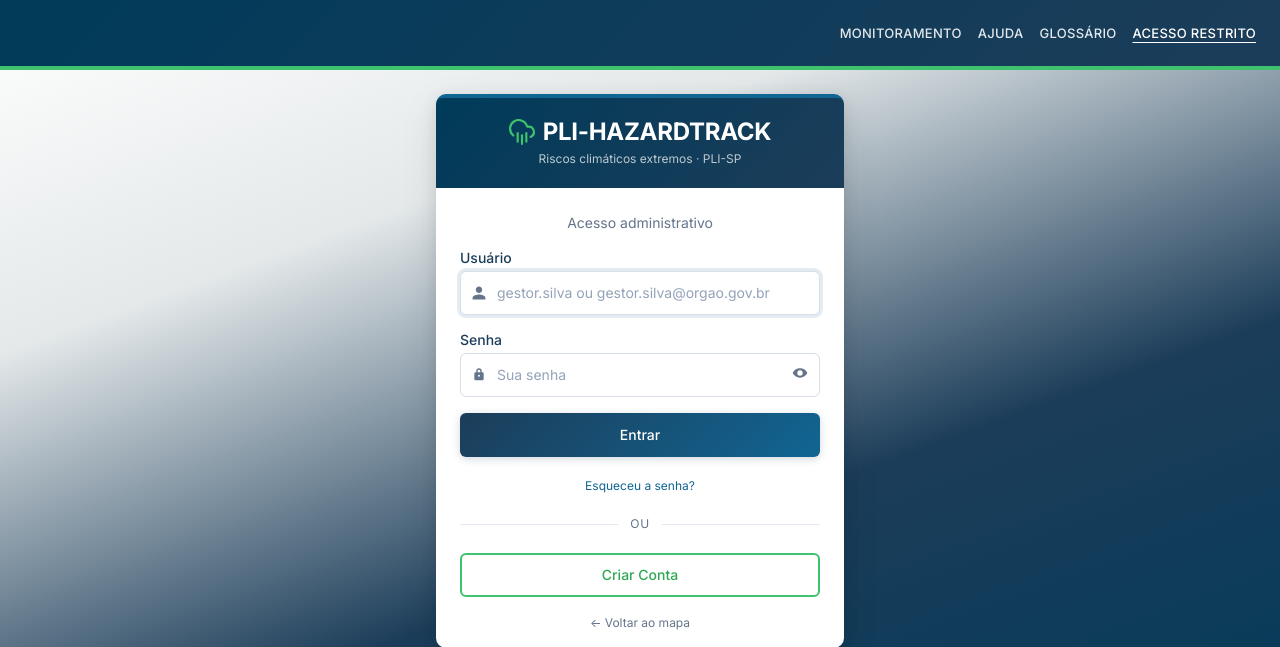
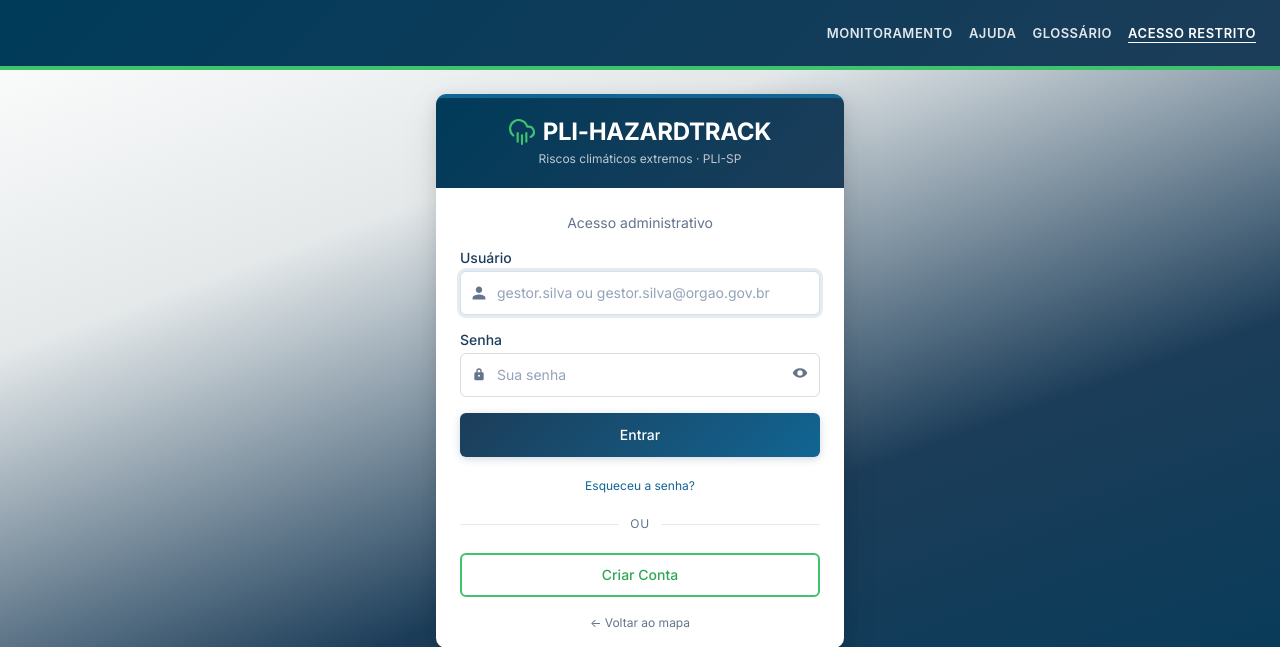
Before and after one commit to vpcapanema/PLI-HazardTrack, a Flask app: page /admin/login in a window 1280 px wide. Shown: the top 647 px of the page. Run offline with Flask 3, Linux system fonts and the light colour scheme; some libraries are stand-ins or nearby versions.

Commit message:
style(login): topbar com a mesma fonte dos menus da home do PLI Reporta
Fonte do sistema, 13px, 600, maiusculas, espacamento 0.04em.

Co-Authored-By: Claude Fable 5.1 <noreply@anthropic.com>

```diff
--- a/static/admin.css
+++ b/static/admin.css
@@ -1590,3 +1590,7 @@ body .adm-session-bar .adm-session-role { font-size: 10px; }
 .admin-sidebar .nav-subitem.active { color: #fff; font-weight: 600; }
 .admin-sidebar .nav-group-label { font-family: inherit; font-size: 10px; font-weight: 700; letter-spacing: 0.04em; text-transform: uppercase; color: rgba(255, 255, 255, 0.45); }
 .admin-sidebar .sidebar-credit { font-family: inherit; font-size: 10px; font-weight: 400; line-height: 1.5; color: rgba(255, 255, 255, 0.55); }
+
+/* Topbar do login: mesma fonte dos menus do cabecalho da home do PLI Reporta
+   (fonte do sistema, 13px, 600, maiusculas, espacamento 0.04em). */
+body.access-page header.topbar nav a { font-family: -apple-system, BlinkMacSystemFont, "Segoe UI", Roboto, "Helvetica Neue", Arial, sans-serif; font-size: 13px; font-weight: 600; text-transform: uppercase; letter-spacing: 0.04em; }
```
